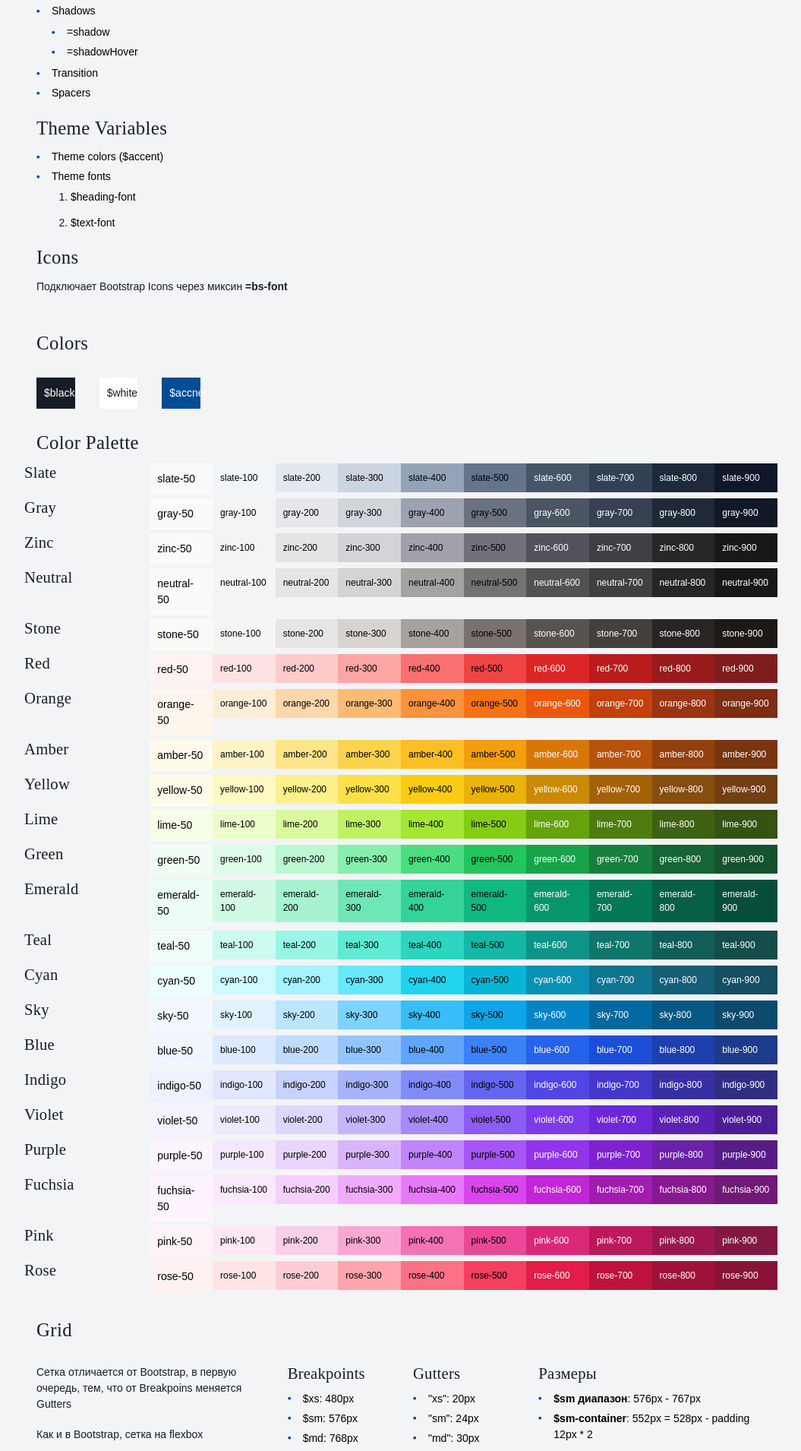
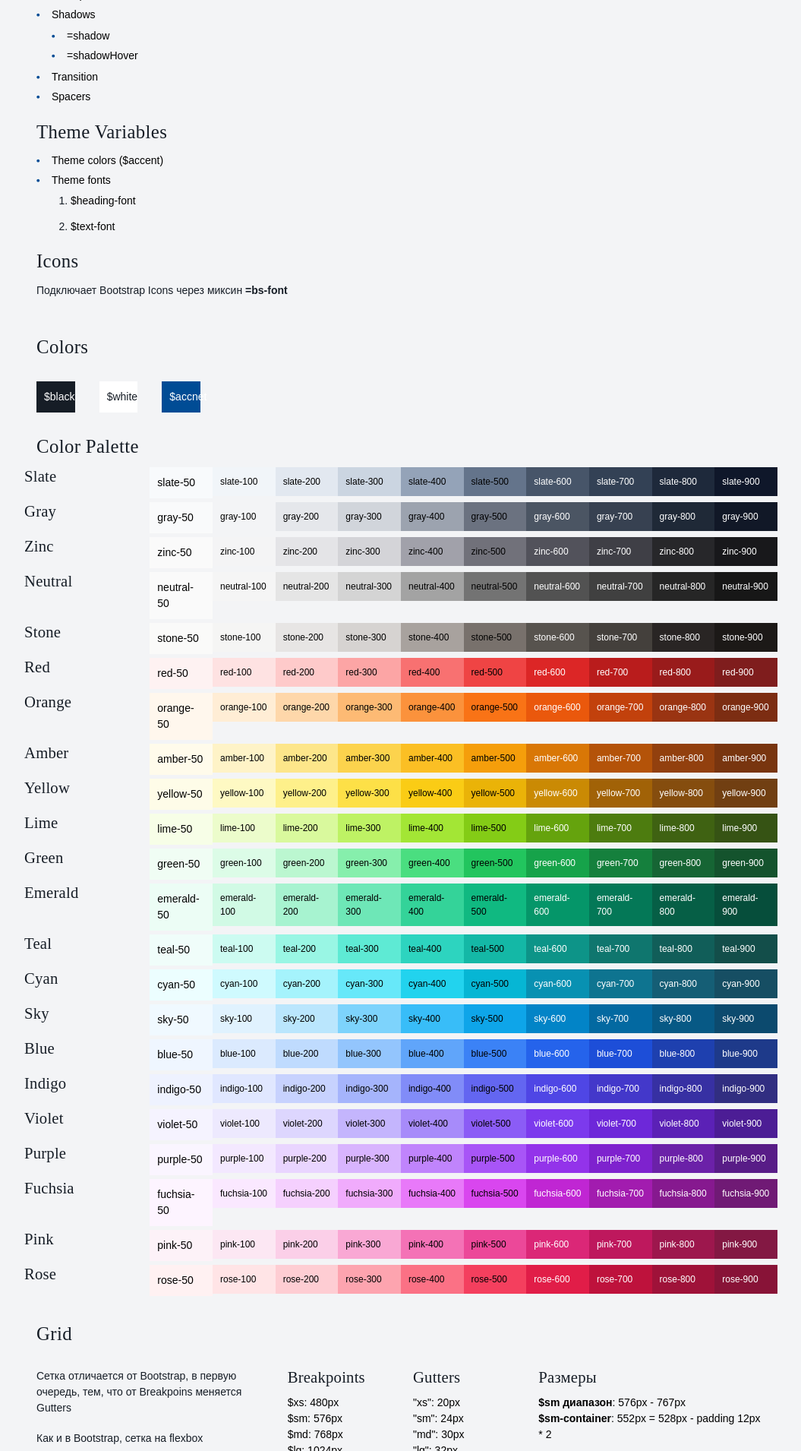
Before and after one commit to electropompa/components2, a PHP site: page / in a window 1280 px wide. Shown: the part 410-2320 px from the top of the page at 76% size, without its empty margins (112-1167 px from the left). Run offline with PHP 8.4, Linux system fonts and the light colour scheme.

Commit message:
fix list

```diff
--- a/public/index.php
+++ b/public/index.php
@@ -46,10 +46,10 @@
     </div>
     <div class="col-12 col-xl-2">
       <h2 id="variables">Variables</h2>
-      <ul class="list-dots">
+      <ul>
         <li>Breakpoints</li>
         <li>Shadows
-          <ul class="list-dots">
+          <ul>
             <li>=shadow</li>
             <li>=shadowHover</li>
           </ul>
@@ -60,7 +60,7 @@
     </div>
     <div class="col-12 col-xl-3">
       <h2 id="theme-variables">Theme Variables</h2>
-      <ul class="list-dots">
+      <ul>
         <li>Theme colors ($accent)</li>
         <li>Theme fonts
           <ol>
@@ -109,7 +109,7 @@
     <div class="col-12 col-md-4">
       <p>Сетка отличается от Bootstrap, в первую очередь, тем, что от Breakpoins меняется Gutters</p>
       <p>Как и в Bootstrap, сетка на flexbox</p>
-      <ul class="list-dots">
+      <ul class="list-unstyled">
         <li>.no-gutters</li>
         <li>.g-0</li>
         <li>.col</li>
@@ -120,7 +120,7 @@
     </div>
     <div class="col-12 col-md-2">
       <h3>Breakpoints</h3>
-      <ul class="list-dots">
+      <ul class="list-unstyled">
         <li>$xs: 480px</li>
         <li>$sm: 576px</li>
         <li>$md: 768px</li>
@@ -131,7 +131,7 @@
     </div>
     <div class="col-12 col-md-2">
       <h3>Gutters</h3>
-      <ul class="list-dots">
+      <ul class="list-unstyled">
         <li>"xs": 20px</li>
         <li>"sm": 24px</li>
         <li>"md": 30px</li>
@@ -142,23 +142,23 @@
     </div>
     <div class="col-12 col-md-4">
       <h3>Размеры</h3>
-      <ul class="list-dots">
+      <ul class="list-unstyled">
         <li><b>$sm диапазон</b>: 576px - 767px</li>
         <li><b>$sm-container</b>: 552px = 528px - padding 12px * 2</li>
       </ul>
-      <ul class="list-dots">
+      <ul class="list-unstyled">
         <li><b>$md диапазон</b>: 768px - 1023px</li>
         <li><b>$md-container</b>: 708px = 738px - padding 15px * 2</li>
       </ul>
-      <ul class="list-dots">
+      <ul class="list-unstyled">
         <li><b>$lg диапазон</b>: 1024px - 1399px</li>
         <li><b>$lg-container</b>: 960px = 992px - padding 16px * 2</li>
       </ul>
-      <ul class="list-dots">
+      <ul class="list-unstyled">
         <li><b>$xl диапазон</b>: 1400px - 1499px</li>
         <li><b>$xl-container</b>: 1332px = 1366px - padding 17px * 2</li>
       </ul>
-      <ul class="list-dots">
+      <ul class="list-unstyled">
         <li><b>$xxl-container</b>: 1428px = 1464px - padding 18px * 2</li>
       </ul>
     </div>
@@ -270,7 +270,7 @@
   <h2 id="typography-utilities" class="my-5">Typography utilities</h2>
   <div class="row">
     <div class="col-12 col-md-2">
-      <ul class="list-dots">
+      <ul>
         <li>.fw-bold</li>
         <li>.nowrap</li>
         <li>small, .small</li>
@@ -278,14 +278,14 @@
       </ul>
     </div>
     <div class="col-12 col-md-3">
-      <ul class="list-dots">
+      <ul>
         <li>.uppercase - UPPERCASE</li>
         <li>.text-capitalize - Capitalize</li>
         <li>.text-lowercase - lowercase</li>
       </ul>
     </div>
     <div class="col-12 col-md-3">
-      <ul class="list-dots">
+      <ul>
         <li>.text-left (.text-*-left)</li>
         <li>.text-right (.text-*-right)</li>
         <li>.text-center (.text-*-center)</li>
@@ -309,7 +309,7 @@
   <h2 id="utilities" class="my-5">Utilities</h2>
   <div class="row">
     <div class="col-12 col-xl-4">
-      <ul class="list-dots">
+      <ul>
         <li>.white-bg-wrapper - padding 40/60 для больших блоков</li>
         <li class="bg-black">.bg-black</li>
         <li class="bg-white">.bg-white</li>
@@ -320,7 +320,7 @@
     <div class="col-12 col-xl-4">
       <h4>Стандартные Bootstrap отступы</h4>
       <p>.(m|p)[-(t|r|b|l|y|x)]-*</p>
-      <ul class="list-dots">
+      <ul>
         <li>.position-(static|relative|absolute|fixed|sticky)</li>
         <li>.hidden</li>
         <li>.rounded-2</li>
@@ -330,7 +330,7 @@
     </div>
     <div class="col-12 col-xl-4">
       <h4>Стандартные Bootstrap Displays</h4>
-      <ul class="list-dots">
+      <ul>
         <li>.d[-breakpoint]-block</li>
         <li>.d[-breakpoint]-inline-block</li>
         <li>.d[-breakpoint]-inline</li>
@@ -343,7 +343,7 @@
   <h3 class="my-3">Flexbox Utilities</h3>
   <div class="row">
     <div class="col-12 col-xl-2">
-      <ul class="list-dots">
+      <ul>
         <li>=flex-center</li>
         <li>=flex-row-sb</li>
         <li>=flex-row-sb-aic</li>
@@ -355,7 +355,7 @@
       </ul>
     </div>
     <div class="col-12 col-xl-2">
-      <ul class="list-dots">
+      <ul>
         <li>.justify-content-start</li>
         <li>.justify-content-end</li>
         <li>.justify-content-center</li>
@@ -364,7 +364,7 @@
       </ul>
     </div>
     <div class="col-12 col-xl-2">
-      <ul class="list-dots">
+      <ul>
         <li>.align-items-start</li>
         <li>.align-items-end</li>
         <li>.align-items-center</li>
@@ -373,7 +373,7 @@
       </ul>
     </div>
     <div class="col-12 col-xl-2">
-      <ul class="list-dots">
+      <ul>
         <li>.align-content-start</li>
         <li>.align-content-end</li>
         <li>.align-content-center</li>
@@ -383,7 +383,7 @@
       </ul>
     </div>
     <div class="col-12 col-xl-2">
-      <ul class="list-dots">
+      <ul>
         <li>.align-self-auto</li>
         <li>.align-self-start</li>
         <li>.align-self-end</li>
@@ -393,7 +393,7 @@
       </ul>
     </div>
     <div class="col-12 col-xl-2">
-      <ul class="list-dots">
+      <ul>
         <li>.align-baseline</li>
         <li>.align-top</li>
         <li>.align-middle</li>
--- a/public/vars/_typography.sass
+++ b/public/vars/_typography.sass
@@ -312,7 +312,8 @@ ol
     &::marker
       color: $black
 
-ul.list-dots
+ul:not([class]),
+ul:not(.list-unstyled)
   padding-left: 20px
   position: relative
 
```
Also changed, not shown: public/components/_borders.sass (+5 -5 lines), public/styles.css.
